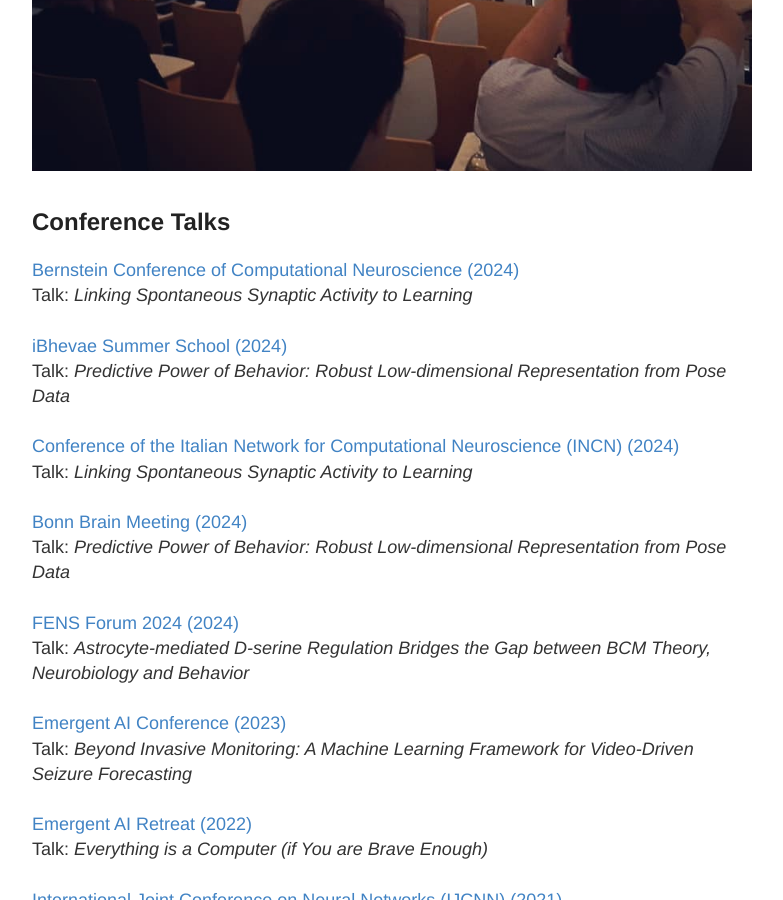
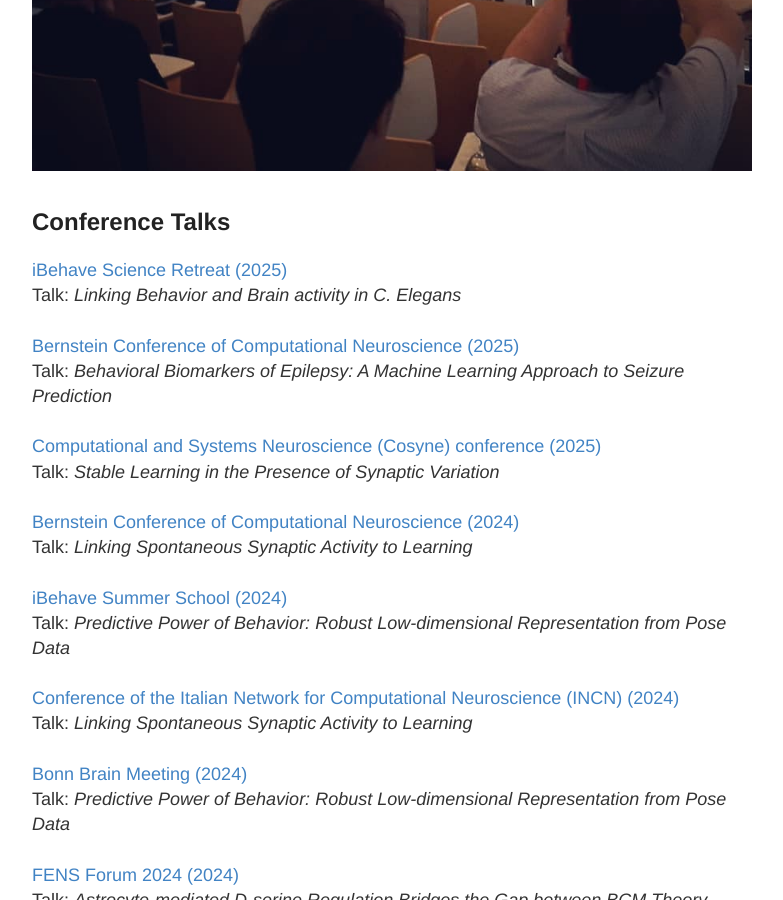
Before and after one commit to verzep/verzep.github.io, a Jekyll site: the page built from publications.html, in a window 1280 px wide and 900 px high, scrolled down 2244 px. Shown: the whole window, without its empty margins (248-1031 px from the left). Built offline with Jekyll 4.4.1, drawn with Linux system fonts in a browser that asks for light colours.

Commit message:
talks 2025

```diff
--- a/_data/talks.yaml
+++ b/_data/talks.yaml
@@ -1,3 +1,24 @@
+
+- title: "Linking Behavior and Brain activity in C. Elegans"
+  conference: iBehave Science Retreat
+  link: https://ibehave.nrw/
+  video:
+  year: 2025
+
+
+- title: " Behavioral Biomarkers of Epilepsy: A Machine Learning Approach to Seizure Prediction"
+  conference: Bernstein Conference of Computational Neuroscience
+  link: https://bernstein-network.de/en/bernstein-conference/
+  video:
+  year: 2025
+
+- title: "Stable Learning in the Presence of Synaptic Variation"
+  conference: Computational and Systems Neuroscience (Cosyne) conference
+  link: https://cosyne.org/
+  video:
+  year: 2025
+
+
 - title: "Linking Spontaneous Synaptic Activity to Learning"
   conference: Bernstein Conference of Computational Neuroscience
   link: https://bernstein-network.de/en/bernstein-conference/
@@ -5,7 +26,7 @@
   year: 2024
 
 - title: "Predictive Power of Behavior: Robust Low-dimensional Representation from Pose Data"
-  conference: iBhevae Summer School
+  conference: iBehave Summer School
   link: https://ibehave.nrw/
   video:
   year: 2024
```
